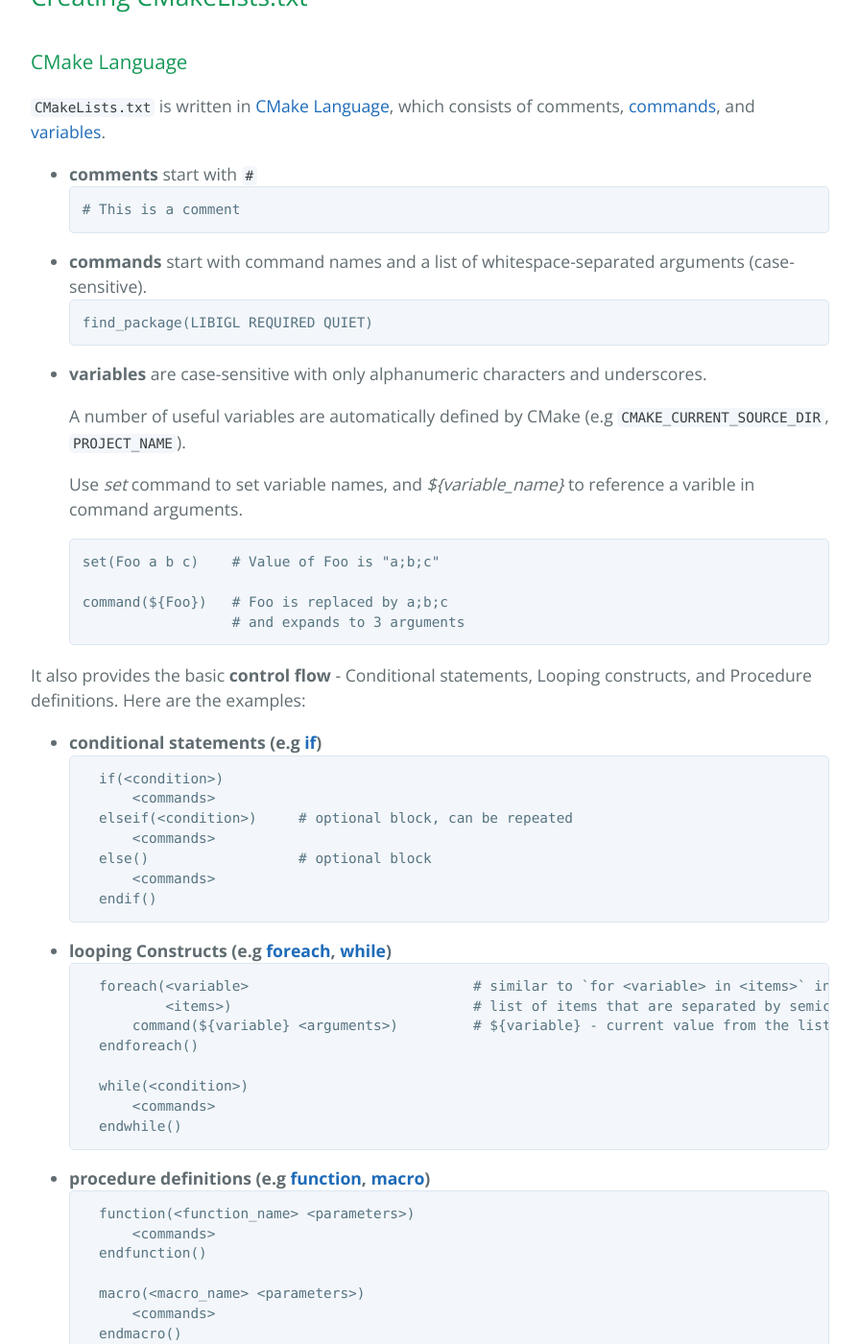
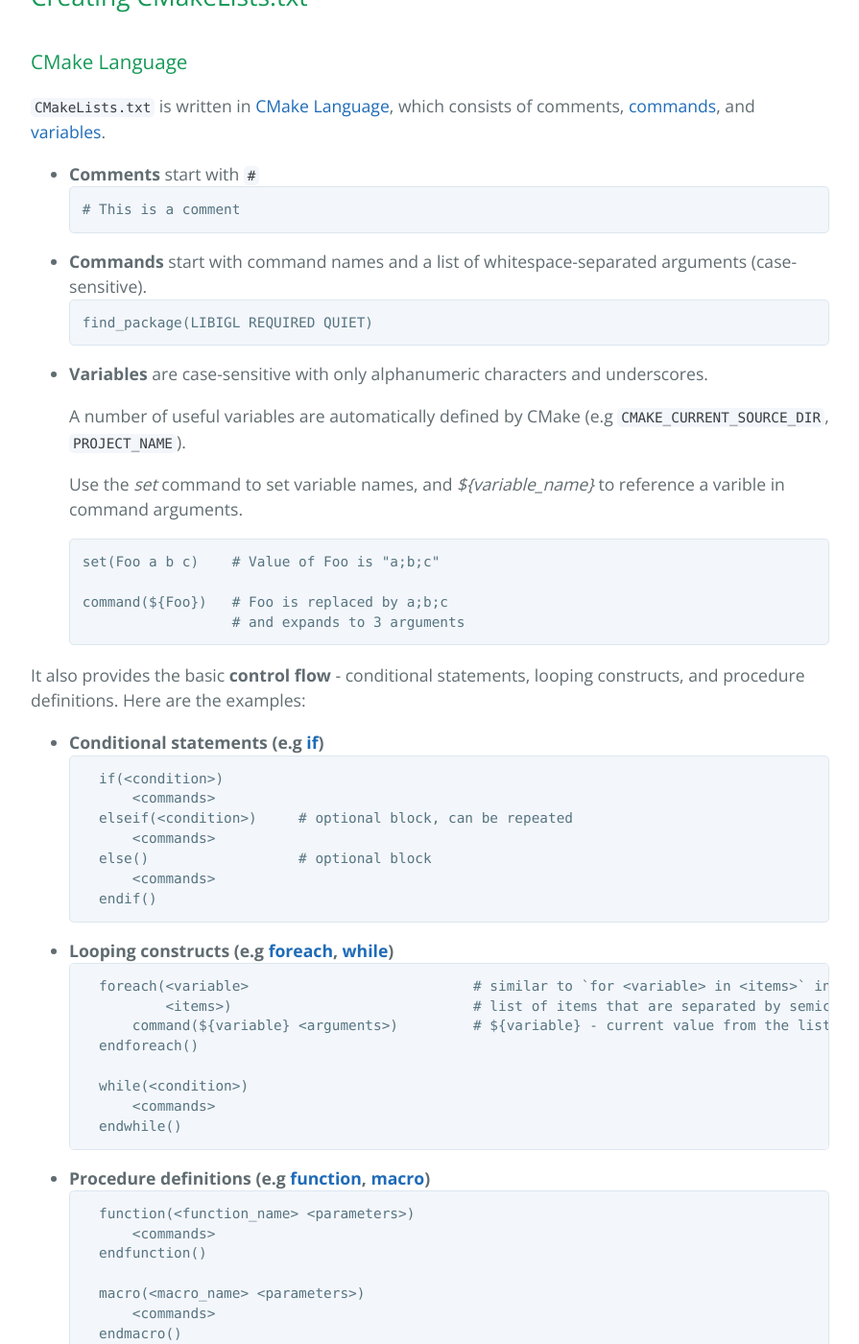
Before and after one commit to learning-software-engineering/learning-software-engineering.github.io, a Jekyll site: the page built from Topics/Development_Process/Build_Requirements/CMakeLists_txt.md, in a window 1280 px wide and 1400 px high, scrolled down 1929 px. Shown: the whole window at 96% size, without its empty margins (192-1087 px from the left). Built offline with Jekyll 4.4.1, drawn with Linux system fonts in a browser that asks for light colours; our own code applies the rules of GitHub Pages for plain Markdown files; some of the changed text lies outside the part shown.

Commit message:
Fix the issue and update the readme.
Fix the issues according to the recent review.
Update the corresponding README.md and Development_Process.md.

````diff
--- a/Topics/Development_Process/Build_Requirements/CMakeLists_txt.md
+++ b/Topics/Development_Process/Build_Requirements/CMakeLists_txt.md
@@ -48,19 +48,19 @@ add_executable(MyExecutable ${SOURCE_FILES})
 ### CMake Language
 `CMakeLists.txt` is written in [CMake Language](https://cmake.org/cmake/help/latest/manual/cmake-language.7.html#manual:cmake-language(7)), which consists of comments, [commands](https://cmake.org/cmake/help/latest/manual/cmake-commands.7.html#manual:cmake-commands(7)), and [variables](https://cmake.org/cmake/help/latest/manual/cmake-variables.7.html#manual:cmake-variables(7)).
 
-* **comments** start with `#`
+* **Comments** start with `#`
   ```CMake
   # This is a comment
   ```
-* **commands** start with command names and a list of whitespace-separated arguments (case-sensitive).
+* **Commands** start with command names and a list of whitespace-separated arguments (case-sensitive).
   ```CMake
   find_package(LIBIGL REQUIRED QUIET)
   ```
-* **variables** are case-sensitive with only alphanumeric characters and underscores.
+* **Variables** are case-sensitive with only alphanumeric characters and underscores.
 
   A number of useful variables are automatically defined by CMake (e.g `CMAKE_CURRENT_SOURCE_DIR`, `PROJECT_NAME`).
 
-  Use *set* command to set variable names, and *${variable_name}* to reference a varible in command arguments.
+  Use the *set* command to set variable names, and *${variable_name}* to reference a varible in command arguments.
   ```CMake
   set(Foo a b c)    # Value of Foo is "a;b;c"
 
@@ -68,9 +68,9 @@ add_executable(MyExecutable ${SOURCE_FILES})
                     # and expands to 3 arguments
   ```
 
-It also provides the basic **control flow** - Conditional statements, Looping constructs, and Procedure definitions. Here are the examples:
+It also provides the basic **control flow** - conditional statements, looping constructs, and procedure definitions. Here are the examples:
 
-* **conditional statements (e.g [if](https://cmake.org/cmake/help/latest/command/if.html#command:if))**
+* **Conditional statements (e.g [if](https://cmake.org/cmake/help/latest/command/if.html#command:if))**
     ```CMake
     if(<condition>)
         <commands>
@@ -80,7 +80,7 @@ It also provides the basic **control flow** - Conditional statements, Looping co
         <commands>
     endif()
     ```
-* **looping Constructs (e.g [foreach](https://cmake.org/cmake/help/latest/command/foreach.html#command:foreach), [while](https://cmake.org/cmake/help/latest/command/while.html#command:while))**
+* **Looping constructs (e.g [foreach](https://cmake.org/cmake/help/latest/command/foreach.html#command:foreach), [while](https://cmake.org/cmake/help/latest/command/while.html#command:while))**
     ```CMake
     foreach(<variable>                           # similar to `for <variable> in <items>` in python.
             <items>)                             # list of items that are separated by semicolon or whitespace
@@ -91,7 +91,7 @@ It also provides the basic **control flow** - Conditional statements, Looping co
         <commands>
     endwhile()
     ```
-* **procedure definitions (e.g [function](https://cmake.org/cmake/help/latest/command/function.html#command:function), [macro](https://cmake.org/cmake/help/latest/command/macro.html#command:macro))**
+* **Procedure definitions (e.g [function](https://cmake.org/cmake/help/latest/command/function.html#command:function), [macro](https://cmake.org/cmake/help/latest/command/macro.html#command:macro))**
     ```CMake
     function(<function_name> <parameters>)
         <commands>
````
Also changed, not shown: other parts of Topics/Development_Process/Build_Requirements/CMakeLists_txt.md (+2 -2 lines), Topics/Development_Process.md (+2 -0 lines), README.md.
